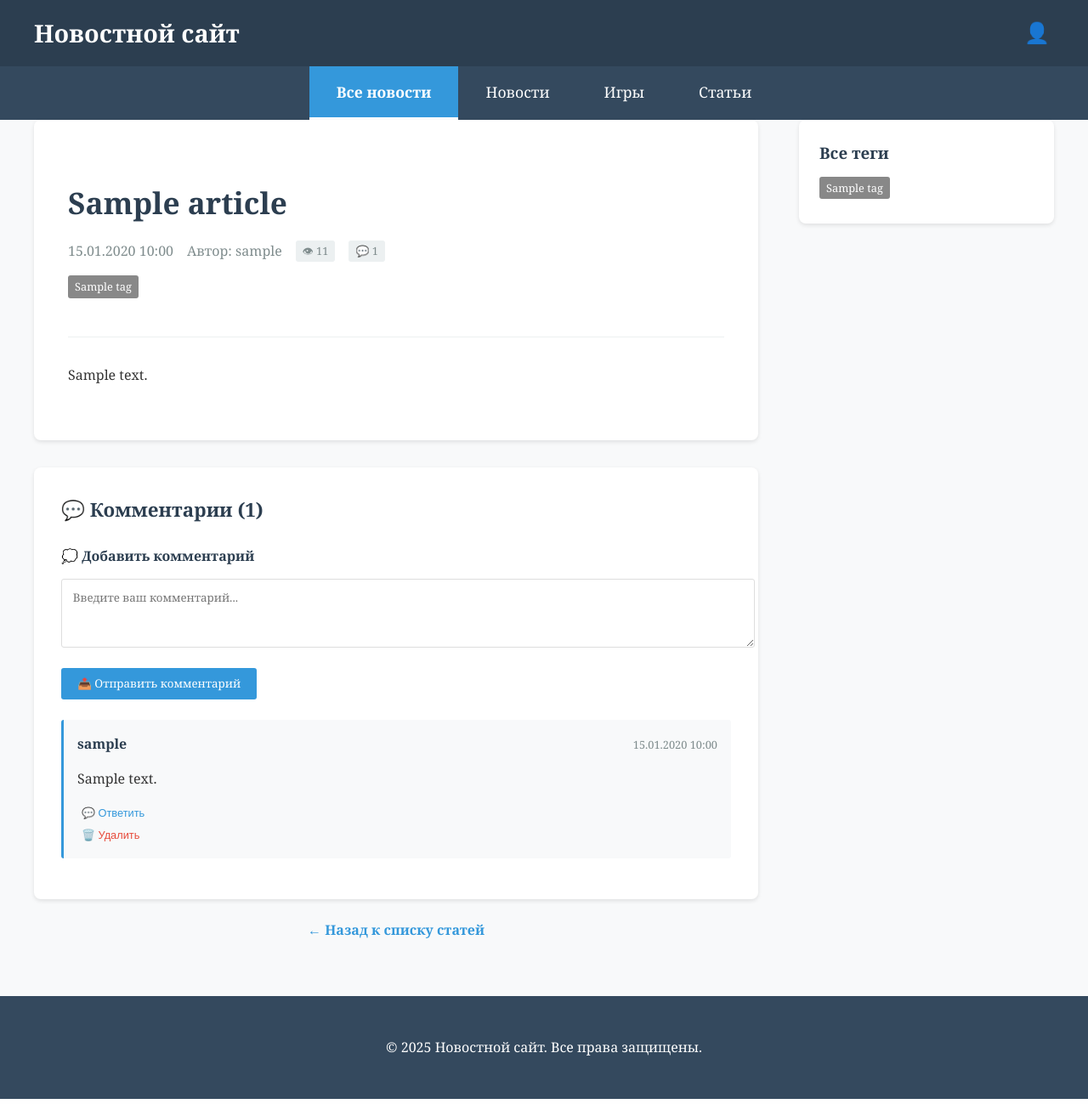
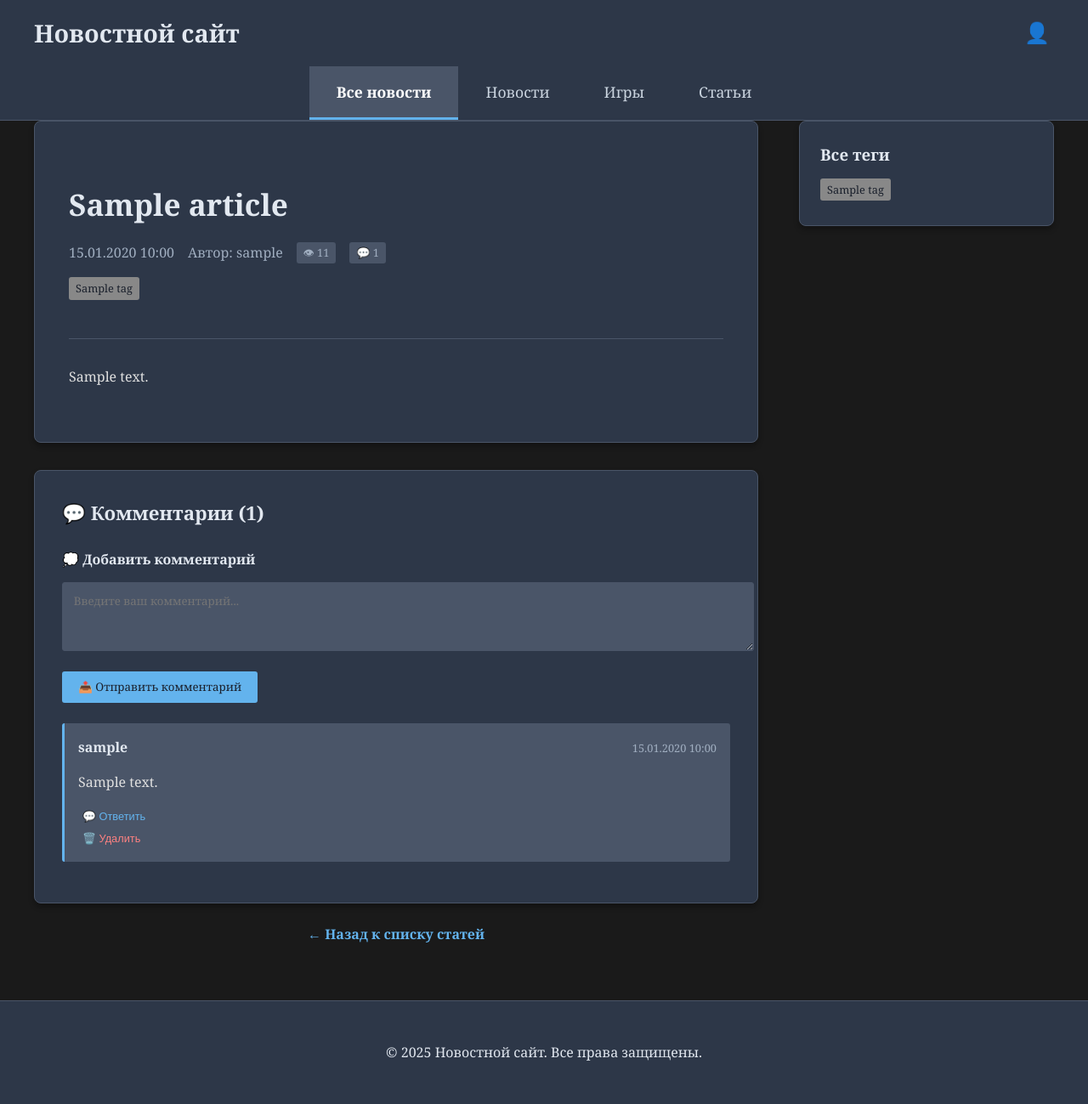
Before and after one commit to Xaltharis/the-game-site-news-repository, a Django app: a page that uses the_game_post/news/templates/news/base.html in a window 1280 px wide. Shown: the whole page at 85% size. Run offline with Django 5.2, Linux system fonts and the light colour scheme; a user stored in the database is signed in; tables that the repository leaves empty hold one stand-in row (values such as "Sample post").

Commit message:
feat: Добавил пагинацию на сайт

```diff
--- a/the_game_post/news/static/news/css/styles.css
+++ b/the_game_post/news/static/news/css/styles.css
@@ -2,10 +2,10 @@
 body {
     font-family: 'Georgia', serif;
     line-height: 1.6;
-    color: #333;
+    color: #e0e0e0;
     margin: 0;
     padding: 0;
-    background: #f8f9fa;
+    background: #1a1a1a;
 }
 
 .container {
@@ -16,8 +16,8 @@ body {
 
 /* Шапка и подвал */
 .site-header {
-    background: #2c3e50;
-    color: white;
+    background: #2d3748;
+    color: #e2e8f0;
     padding: 0;
 }
 
@@ -34,22 +34,23 @@ body {
 }
 
 .site-header h1 a {
-    color: white;
+    color: #e2e8f0;
     text-decoration: none;
 }
 
 .site-footer {
-    background: #34495e;
-    color: white;
+    background: #2d3748;
+    color: #e2e8f0;
     text-align: center;
     padding: 2rem 0;
     margin-top: 4rem;
+    border-top: 1px solid #4a5568;
 }
 
 /* Навигация */
 .main-nav {
-    background: #34495e;
-    padding: 0;
+    background: #2d3748;
+    border-bottom: 1px solid #4a5568;
 }
 
 .nav-menu {
@@ -67,7 +68,7 @@ body {
 .nav-menu a {
     display: block;
     padding: 1rem 2rem;
-    color: white;
+    color: #cbd5e0;
     text-decoration: none;
     font-size: 1.1em;
     font-weight: 500;
@@ -76,33 +77,16 @@ body {
 }
 
 .nav-menu a:hover {
-    background: #3498db;
-    color: white;
-    border-bottom: 3px solid #2980b9;
+    background: #4a5568;
+    color: #ffffff;
+    border-bottom: 3px solid #63b3ed;
 }
 
 .nav-menu a.active {
-    background: #3498db;
-    color: white;
-    border-bottom: 3px solid #ffffff;
+    background: #4a5568;
+    color: #ffffff;
+    border-bottom: 3px solid #63b3ed;
     font-weight: 600;
-}
-
-/* Адаптивность для навигации */
-@media (max-width: 768px) {
-    .nav-menu {
-        flex-direction: column;
-        text-align: center;
-    }
-
-    .nav-menu a {
-        padding: 0.8rem 1rem;
-        border-bottom: 2px solid #2c3e50;
-    }
-
-    .nav-menu a.active {
-        border-bottom: 2px solid #ffffff;
-    }
 }
 
 /* Меню пользователя с выпадающим списком */
@@ -216,16 +201,16 @@ body {
 }
 
 .article-preview h3 a {
-    color: #2c3e50;
+    color: #e2e8f0;
     text-decoration: none;
 }
 
 .article-preview h3 a:hover {
-    color: #3498db;
+    color: #63b3ed;
 }
 
 .article-meta {
-    color: #7f8c8d;
+    color: #a0aec0;
     font-size: 1em;
     margin-bottom: 1rem;
     display: flex;
@@ -241,32 +226,34 @@ body {
 }
 
 .read-more {
-    color: #3498db;
+    color: #63b3ed;
     text-decoration: none;
     font-weight: bold;
 }
 
 .read-more:hover {
+    color: #90cdf4;
     text-decoration: underline;
 }
 
 /* Страница статьи */
 .news-article {
-    background: white;
+    background: #2d3748;
     padding: 2.5rem;
     margin-bottom: 2rem;
     border-radius: 8px;
-    box-shadow: 0 2px 5px rgba(0,0,0,0.1);
+    box-shadow: 0 4px 6px rgba(0, 0, 0, 0.3);
+    border: 1px solid #4a5568;
 }
 
 .article-header {
-    border-bottom: 1px solid #ecf0f1;
+    border-bottom: 1px solid #4a5568;
     padding-bottom: 1.5rem;
     margin-bottom: 2rem;
 }
 
 .article-header h1 {
-    color: #2c3e50;
+    color: #e2e8f0;
     margin-bottom: 1rem;
     font-size: 2.2em;
 }
@@ -278,6 +265,7 @@ body {
 
 .text-block p {
     margin-bottom: 1rem;
+    color: #e0e0e0;
 }
 
 /* Блоки с изображениями */
@@ -305,36 +293,38 @@ body {
 }
 
 .back-link {
-    color: #3498db;
+    color: #63b3ed;
     text-decoration: none;
     font-weight: bold;
 }
 
 .back-link:hover {
+    color: #90cdf4;
     text-decoration: underline;
 }
 
 /* Счетчик просмотров и комментариев */
 .views, .comments-count {
-    background: #ecf0f1;
+    background: #4a5568;
     padding: 2px 8px;
     border-radius: 3px;
     font-size: 0.8em;
-    color: #7f8c8d;
+    color: #a0aec0;
 }
 
 /* Популярные статьи */
 .popular-articles {
     margin-top: 2rem;
     padding: 1.5rem;
-    background: #f8f9fa;
+    background: #2d3748;
     border-radius: 4px;
+    border: 1px solid #4a5568;
 }
 
 .popular-articles h3 {
     margin-top: 0;
     margin-bottom: 1rem;
-    color: #2c3e50;
+    color: #e2e8f0;
 }
 
 .popular-list {
@@ -370,17 +360,19 @@ body {
 .tag {
     display: inline-block;
     padding: 3px 8px;
-    background: #3498db;
-    color: white;
+    background: #63b3ed;
+    color: #1a202c;
     text-decoration: none;
     border-radius: 3px;
     font-size: 0.8em;
     margin-right: 5px;
     margin-bottom: 5px;
+    font-weight: 500;
 }
 
 .tag:hover {
-    background: #2980b9;
+    background: #90cdf4;
+    color: #1a202c;
 }
 
 /* Боковая панель */
@@ -397,16 +389,17 @@ body {
 }
 
 .tags-cloud {
-    background: white;
+    background: #2d3748;
     padding: 1.5rem;
     border-radius: 8px;
-    box-shadow: 0 2px 5px rgba(0,0,0,0.1);
+    box-shadow: 0 4px 6px rgba(0, 0, 0, 0.3);
+    border: 1px solid #4a5568;
 }
 
 .tags-cloud h3 {
     margin-top: 0;
     margin-bottom: 0.8rem;
-    color: #2c3e50;
+    color: #e2e8f0;
 }
 
 .tags-list {
@@ -419,15 +412,16 @@ body {
 .comments-section {
     margin-top: 2rem;
     padding: 2rem;
-    background: white;
+    background: #2d3748;
     border-radius: 8px;
-    box-shadow: 0 2px 5px rgba(0,0,0,0.1);
+    box-shadow: 0 4px 6px rgba(0, 0, 0, 0.3);
+    border: 1px solid #4a5568;
 }
 
 .comments-section h3 {
     margin-top: 0;
     margin-bottom: 1.5rem;
-    color: #2c3e50;
+    color: #e2e8f0;
     font-size: 1.4em;
 }
 
@@ -437,7 +431,7 @@ body {
 
 .comment-form h4 {
     margin-bottom: 0.8rem;
-    color: #2c3e50;
+    color: #e2e8f0;
 }
 
 .form-group {
@@ -447,10 +441,18 @@ body {
 .comment-textarea {
     width: 100%;
     padding: 0.8rem;
-    border: 1px solid #ddd;
+    border: 1px solid #4a5568;
     border-radius: 3px;
     font-family: inherit;
     resize: vertical;
+    background: #4a5568;
+    color: #e0e0e0;
+}
+
+.comment-textarea:focus {
+    outline: none;
+    border-color: #63b3ed;
+    background: #5a6578;
 }
 
 .btn {
@@ -459,25 +461,27 @@ body {
     border-radius: 3px;
     cursor: pointer;
     font-family: inherit;
+    font-weight: 500;
+    transition: all 0.3s ease;
 }
 
 .btn-primary {
-    background: #3498db;
-    color: white;
+    background: #63b3ed;
+    color: #1a202c;
 }
 
 .btn-primary:hover {
-    background: #2980b9;
+    background: #90cdf4;
 }
 
 .btn-secondary {
-    background: #95a5a6;
-    color: white;
+    background: #a0aec0;
+    color: #1a202c;
     margin-left: 0.5rem;
 }
 
 .btn-secondary:hover {
-    background: #7f8c8d;
+    background: #cbd5e0;
 }
 
 /* Список комментариев */
@@ -488,14 +492,15 @@ body {
 .comment {
     padding: 1rem;
     margin-bottom: 1rem;
-    background: #f8f9fa;
-    border-left: 3px solid #3498db;
+    background: #4a5568;
+    border-left: 3px solid #63b3ed;
     border-radius: 3px;
 }
 
 .comment-reply {
     margin-left: 2rem;
-    border-left-color: #95a5a6;
+    border-left-color: #a0aec0;
+    background: #3c4658;
 }
 
 .comment-header {
@@ -506,18 +511,19 @@ body {
 }
 
 .comment-author {
-    color: #2c3e50;
+    color: #e2e8f0;
     font-weight: bold;
 }
 
 .comment-date {
-    color: #7f8c8d;
+    color: #a0aec0;
     font-size: 0.8em;
 }
 
 .comment-content {
     line-height: 1.4;
     margin-bottom: 0.5rem;
+    color: #e0e0e0;
 }
 
 .comment-actions {
@@ -527,7 +533,7 @@ body {
 .btn-reply, .btn-delete {
     background: none;
     border: none;
-    color: #3498db;
+    color: #63b3ed;
     cursor: pointer;
     font-size: 0.8em;
     margin-right: 10px;
@@ -535,7 +541,7 @@ body {
 }
 
 .btn-delete {
-    color: #e74c3c;
+    color: #fc8181;
 }
 
 .btn-reply:hover, .btn-delete:hover {
--- a/the_game_post/news/views.py
+++ b/the_game_post/news/views.py
@@ -3,6 +3,7 @@ from django.contrib.auth import login, logout
 from django.contrib.auth.decorators import login_required
 from django.contrib import messages
 from django.http import JsonResponse, HttpResponseForbidden
+from django.core.paginator import Paginator, EmptyPage, PageNotAnInteger
 from .models import Article, Tag, Comment, Category
 from .forms import CommentForm, RegisterForm
 
@@ -51,12 +52,12 @@ def get_common_context():
 
 
 def article_list(request, category_slug=None):
-    articles = Article.objects.filter(is_published=True)
+    articles_list = Article.objects.filter(is_published=True)
 
     # Фильтрация по категории
     if category_slug:
         category = get_object_or_404(Category, slug=category_slug)
-        articles = articles.filter(category=category)
+        articles_list = articles_list.filter(category=category)
         current_category = category
     else:
         current_category = None
@@ -64,10 +65,23 @@ def article_list(request, category_slug=None):
     # Фильтрация по тегу
     tag_slug = request.GET.get('tag')
     if tag_slug:
-        articles = articles.filter(tags__slug=tag_slug)
+        articles_list = articles_list.filter(tags__slug=tag_slug)
+
+    # Пагинация - 10 статей на страницу
+    paginator = Paginator(articles_list, 3)
+    page = request.GET.get('page')
+
+    try:
+        articles = paginator.page(page)
+    except PageNotAnInteger:
+        # Если page не число, показываем первую страницу
+        articles = paginator.page(1)
+    except EmptyPage:
+        # Если page вне диапазона, показываем последнюю страницу
+        articles = paginator.page(paginator.num_pages)
 
     all_tags = Tag.objects.all()
-    categories = Category.objects.all()  # ← Это должно быть!
+    categories = Category.objects.all()
 
     return render(request, 'news/article_list.html', {
         'articles': articles,
```
Also changed, not shown: other parts of the_game_post/news/static/news/css/styles.css (+114 -38 lines), the_game_post/news/templates/news/article_list.html (+37 -4 lines).
